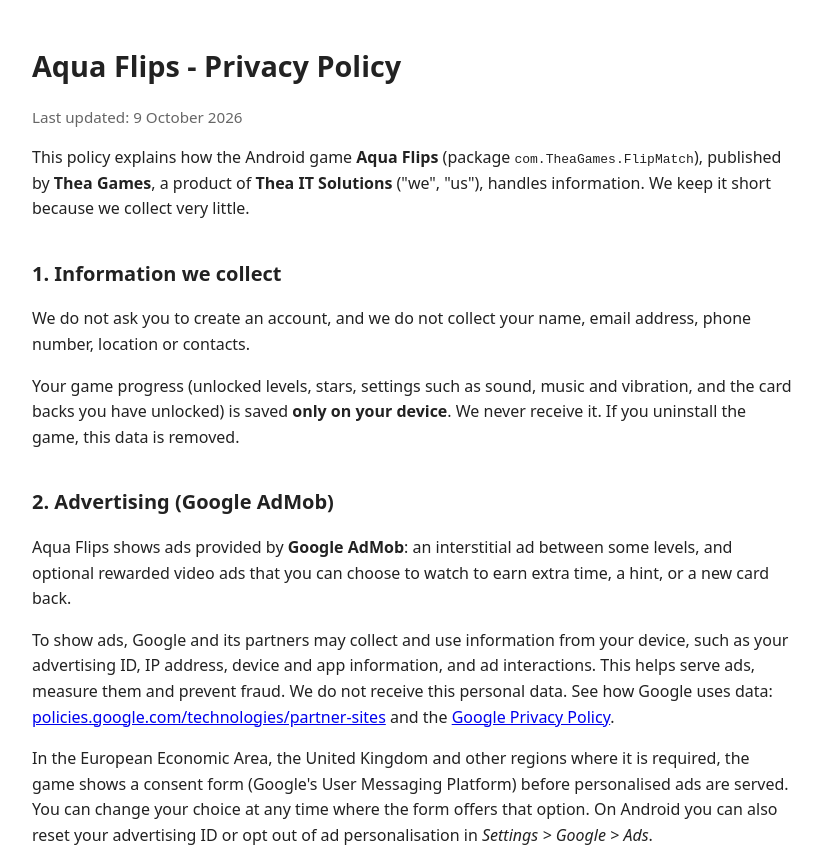
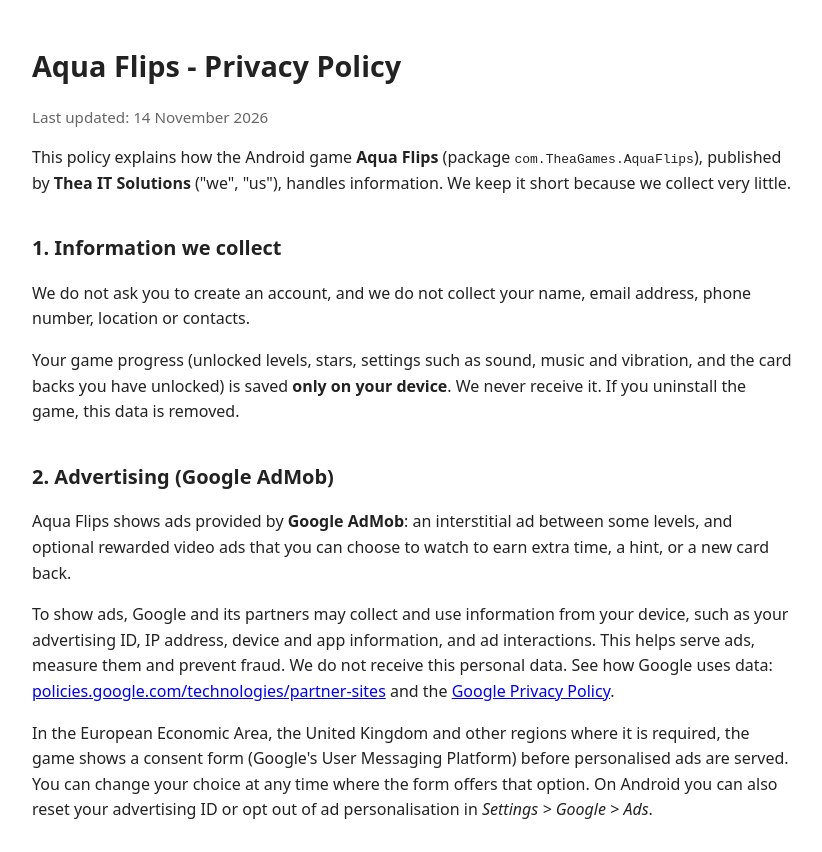
Before and after one commit to aiswarya-thea/privacy-policies, a plain HTML site: page aqua-flips/index.html in a window 1280 px wide. Shown: the top 852 px of the page, without its empty margins (228-1050 px from the left). Drawn offline with Linux system fonts and the light colour scheme.

Commit message:
Add files via upload

```diff
--- a/aqua-flips/index.html
+++ b/aqua-flips/index.html
@@ -13,9 +13,9 @@
 </head>
 <body>
 <h1>Aqua Flips - Privacy Policy</h1>
-<p class="meta">Last updated: 9 October 2026</p>
+<p class="meta">Last updated: 14 November 2026</p>
 
-<p>This policy explains how the Android game <strong>Aqua Flips</strong> (package <code>com.TheaGames.FlipMatch</code>), published by <strong>Thea Games</strong>, a product of <strong>Thea IT Solutions</strong> ("we", "us"), handles information. We keep it short because we collect very little.</p>
+<p>This policy explains how the Android game <strong>Aqua Flips</strong> (package <code>com.TheaGames.AquaFlips</code>), published by <strong>Thea IT Solutions</strong> ("we", "us"), handles information. We keep it short because we collect very little.</p>
 
 <h2>1. Information we collect</h2>
 <p>We do not ask you to create an account, and we do not collect your name, email address, phone number, location or contacts.</p>
```
